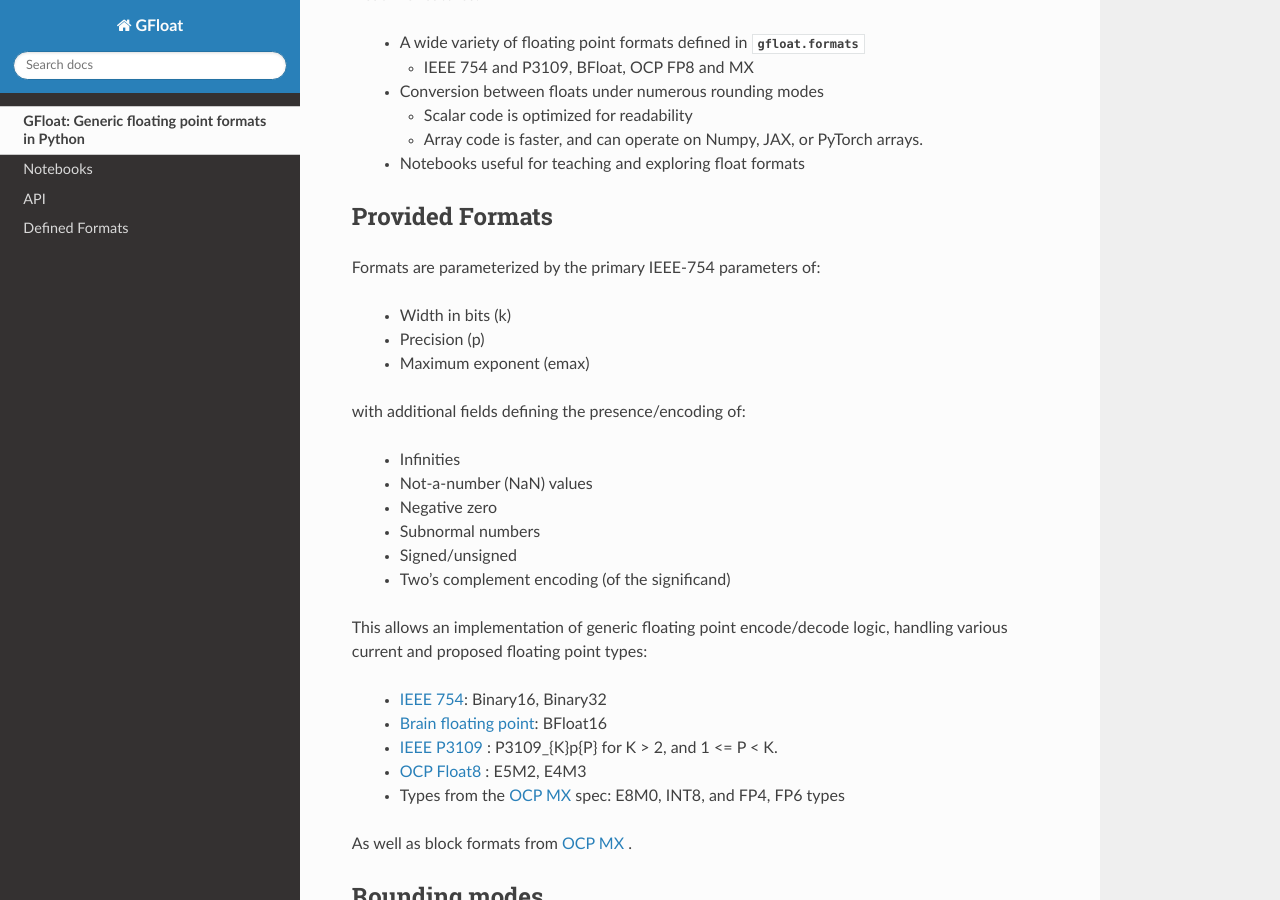
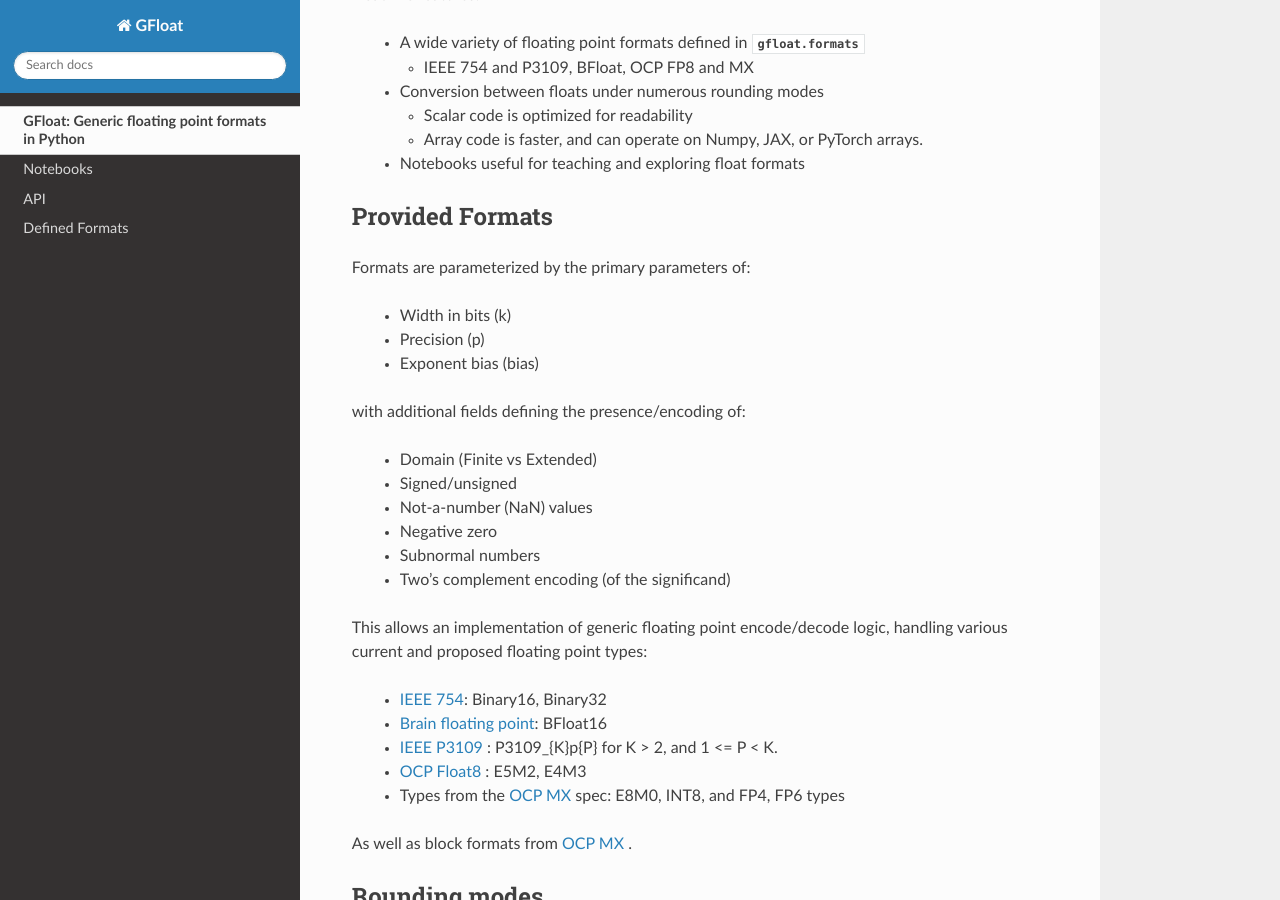
Before and after one commit to graphcore-research/gfloat, a Sphinx documentation site: the page built from docs/source/index.rst, in a window 1280 px wide and 900 px high, scrolled down 350 px. Built offline with Sphinx 7.4.7 and the Read the Docs theme 3.1.0, drawn with Linux system fonts in a browser that asks for light colours; pages that are not in the unit, such as notebooks, are missing from menus.

Commit message:
Updating doc

```diff
--- a/docs/source/index.rst
+++ b/docs/source/index.rst
@@ -26,19 +26,19 @@ formats in Python.  Headline features:
 Provided Formats
 ----------------
 
-Formats are parameterized by the primary IEEE-754 parameters of:
+Formats are parameterized by the primary parameters of:
 
   * Width in bits (k)
   * Precision (p)
-  * Maximum exponent (emax)
+  * Exponent bias (bias)
 
 with additional fields defining the presence/encoding of:
 
-  * Infinities
+  * Domain (Finite vs Extended)
+  * Signed/unsigned
   * Not-a-number (NaN) values
   * Negative zero
   * Subnormal numbers
-  * Signed/unsigned
   * Two's complement encoding (of the significand)
 
 This allows an implementation of generic floating point encode/decode logic,
```
